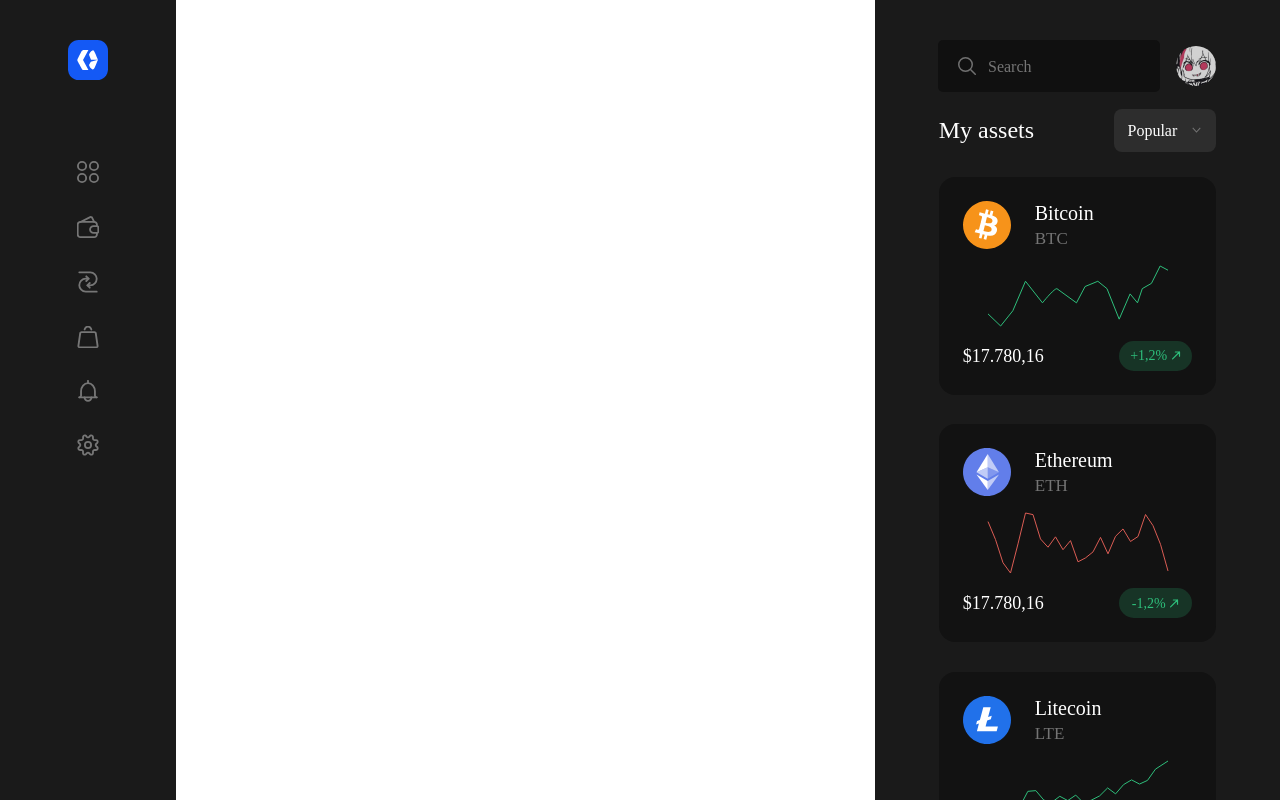
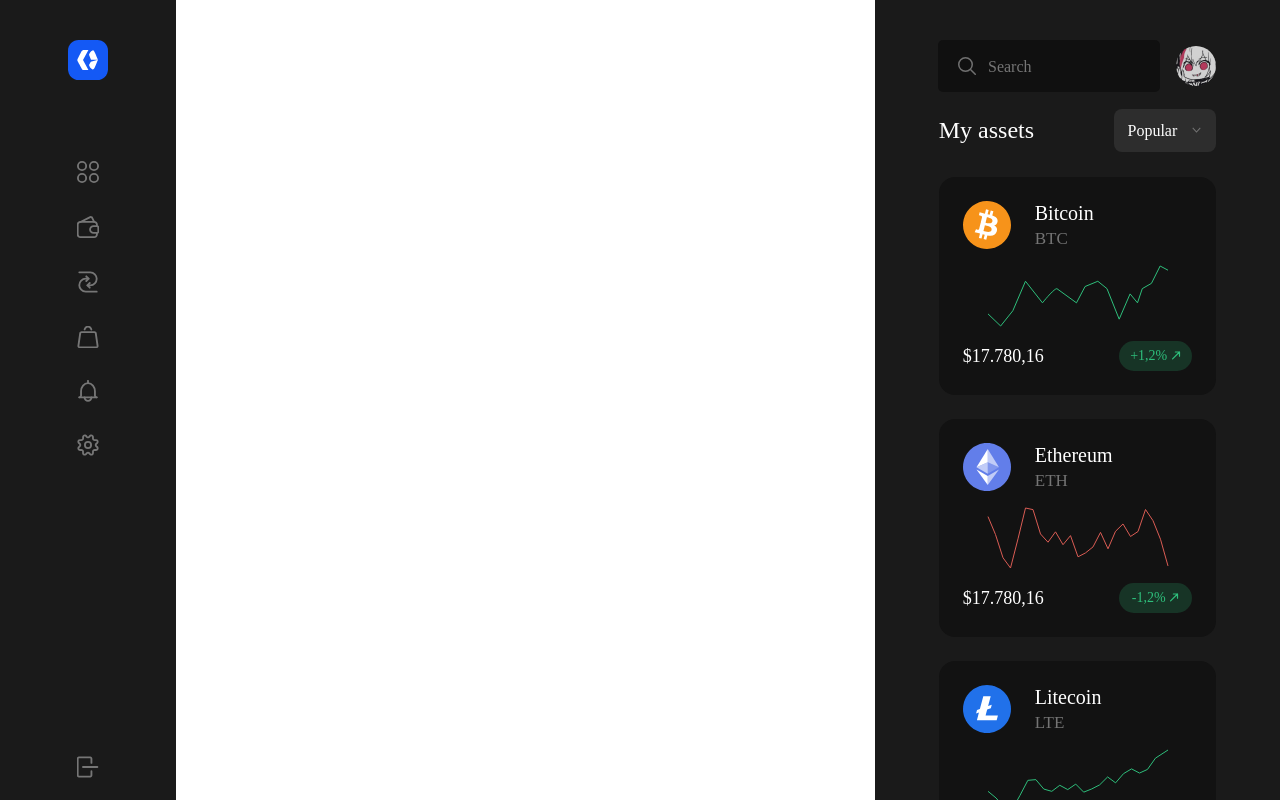
Before and after one commit to Ogasss/CryptoBird-Demo, a Vue app: page / in a window 1280 px wide. Shown: the top 800 px of the page. Built offline with nearby package versions, Linux system fonts and the light colour scheme.

Commit message:
优化设备宽高适配

```diff
--- a/src/components/Action/Action.vue
+++ b/src/components/Action/Action.vue
@@ -43,7 +43,13 @@
     }
     .theActionWrapper > .myAssets{
         width: 100%;
-        height: 52.16%;
+        height: calc(52.16% + 43px);
+    }
+    @media (max-height: 980px){
+        .theActionWrapper > .myAssets{
+            width: 100%;
+            height: 42.16%;
+        }
     }
     @media (max-width: 1720px){
         .convert{
--- a/src/components/Action/MyAssetsMain.vue
+++ b/src/components/Action/MyAssetsMain.vue
@@ -81,10 +81,11 @@
 <style scoped>
     .AssetsMainWrapper{
         width: 100%;
-        height: 88.5%;
+        height: 81%;
         display: flex;
         justify-content: space-between;
         flex-wrap: wrap;
+        overflow: auto;
     }
     .AssetsMainWrapper::-webkit-scrollbar{
         display: none;
@@ -92,6 +93,11 @@
     .AssetsMainWrapper .asset{
         height: 218px;
         margin-bottom: 24px;
+    }
+    @media (max-width: 1720px){
+        .AssetsMainWrapper{
+            height: calc(90% - 40px);
+        }
     }
     @media (max-width: 1845px){
         .AssetsMainWrapper{
--- a/src/components/Aside/Aside.vue
+++ b/src/components/Aside/Aside.vue
@@ -105,4 +105,9 @@
             align-items: center;
         }
     }
+    @media (max-height:1200px){
+        .logOut{
+            margin-top: calc(100vh - 460px - 40px);
+        }
+    }
 </style>
--- a/src/components/views/Layout.vue
+++ b/src/components/views/Layout.vue
@@ -27,8 +27,11 @@
 
 <style scoped>
     .layoutWrapper{
-        width: 1920px;
-        height: 1200px;
+        width: 100vw;
+        min-width: 1215px;
+        /* height: 1200px; */
+        height: 100vh;
+        min-height: 920px;
         display: flex;
         overflow: hidden;
     }
```
